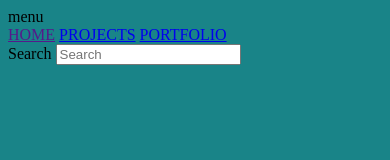
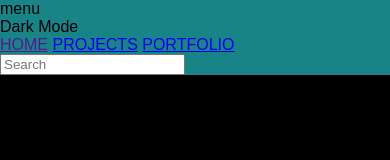
Before and after one commit to orpd0523/practice, a plain HTML site: page index.html in a window 390 px wide. Drawn offline with Linux system fonts and the light colour scheme.

Commit message:
added responsive design

```diff
--- a/index.html
+++ b/index.html
@@ -11,11 +11,12 @@
 <body>
     <nav class="nav">
        <div class="nav__menu">menu</div>
+       <div class="nav__darkMode">Dark Mode</div>
        <a href="" rel="" target="_blank" class="nav__home">HOME</a>
        <a href="https://github.com/orpd0523" rel="" target="_blank"  class="nav__projects">PROJECTS</a>
        <a href="https://operez0523-portfolio.netlify.app/" rel="" target="_blank"  class="nav__portfolio">PORTFOLIO</a>
        <div class="nav__home"></div>
-        <label class="nav__label">Search</label>
+        <label class="nav__label"></label>
         <input class="nav__input" type="text" placeholder="Search">
     </input>
     </nav>
--- a/styles.css
+++ b/styles.css
@@ -1,3 +1,26 @@
-body{
+*,
+*::before,
+*::after {
+    box-sizing: inherit;
+}
+
+html {
+    box-sizing: border-box;
+    font-family: Arial, Helvetica, sans-serif;
+}
+
+
+body {
+    background-color: #000000;
+    margin: 0;
+    padding: 0;
+}
+
+.nav {
     background-color: rgb(25, 132, 136);
+
 }
+
+@media only screen and (min-width: 768px) {
+    .nav{background-color: red;}
+}
```
